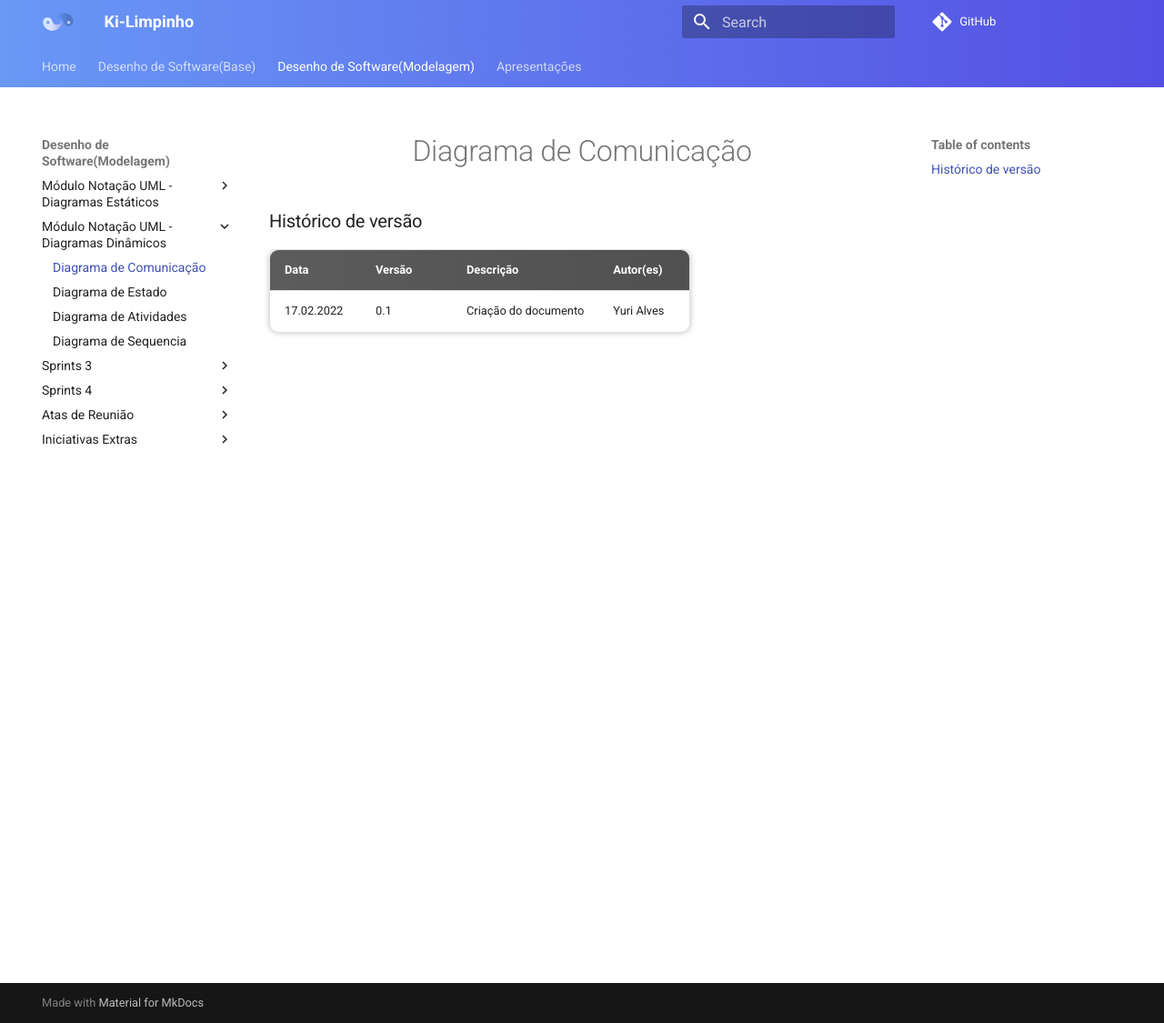
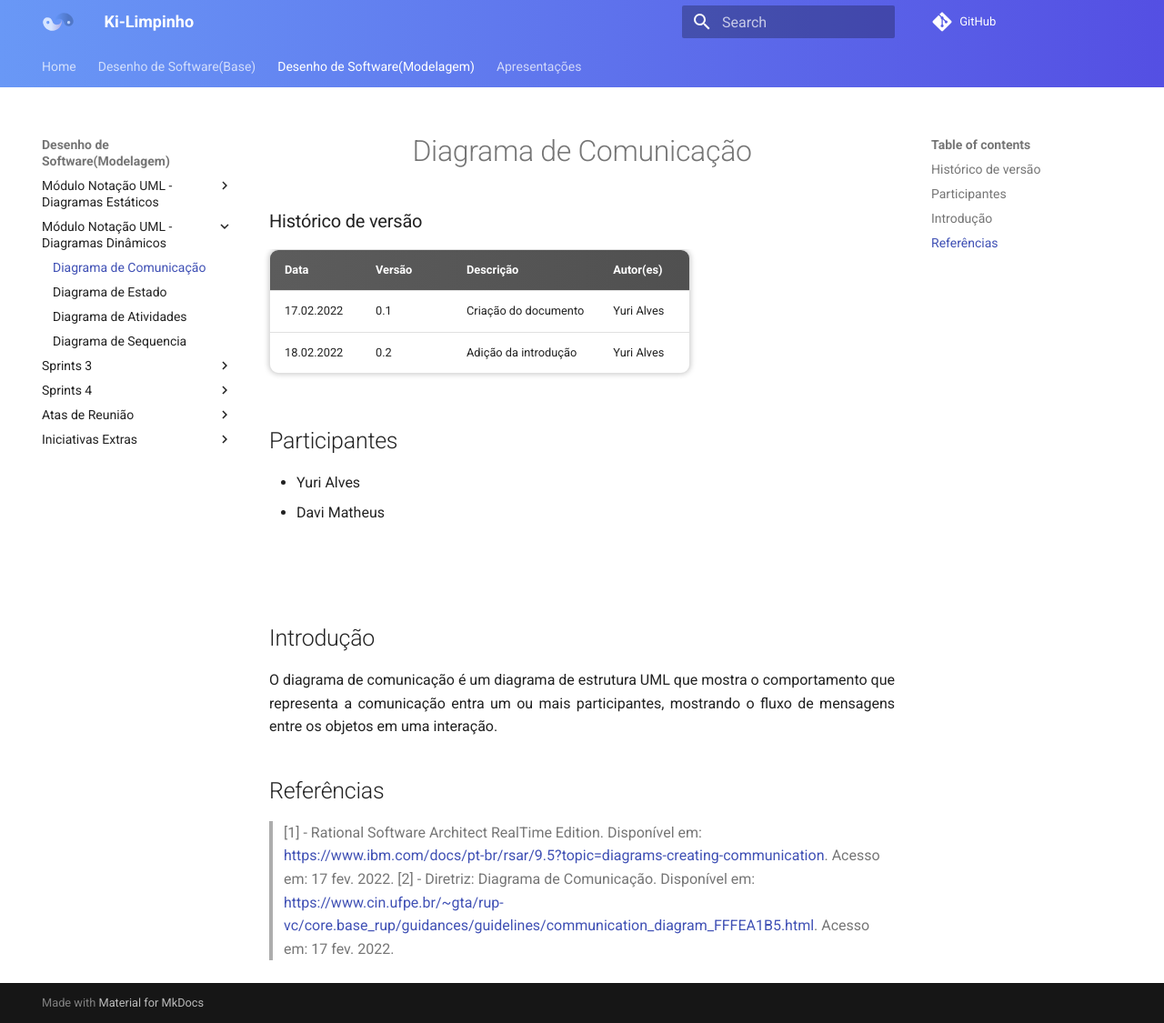
Before and after one commit to UnBArqDsw2021-2/2021.2_G2_Ki-Limpinho, an MkDocs documentation site: the page built from docs/diagramaDeComunicacao.md, in a window 1280 px wide and 1125 px high. Shown: the whole window at 91% size. Built offline with MkDocs 1.6.1 and Material for MkDocs 9.7.7, drawn with Linux system fonts in a browser that asks for light colours; comment, search, counter and statistics services are not loaded.

Commit message:
Adição da introdução

```diff
--- a/docs/diagramaDeComunicacao.md
+++ b/docs/diagramaDeComunicacao.md
@@ -5,3 +5,22 @@
 | Data       | Versão | Descrição            | Autor(es)  |
 | ---------- | ------ | -------------------- | ---------- |
 | 17.02.2022 | 0.1    | Criação do documento | Yuri Alves |
+| 18.02.2022 | 0.2    | Adição da introdução | Yuri Alves |
+
+## Participantes
+
+-   Yuri Alves
+-   Davi Matheus
+
+<br><br>
+
+## Introdução
+
+<div align="justify">
+    O diagrama de comunicação é um diagrama de estrutura UML que mostra o comportamento que representa a comunicação entra um ou mais participantes, mostrando o fluxo de mensagens entre os objetos em uma interação.
+</div>
+
+## Referências
+
+> [1] - Rational Software Architect RealTime Edition. Disponível em: <https://www.ibm.com/docs/pt-br/rsar/9.5?topic=diagrams-creating-communication>. Acesso em: 17 fev. 2022.
+> [2] - Diretriz: Diagrama de Comunicação. Disponível em: <https://www.cin.ufpe.br/~gta/rup-vc/core.base_rup/guidances/guidelines/communication_diagram_FFFEA1B5.html>. Acesso em: 17 fev. 2022.
```
